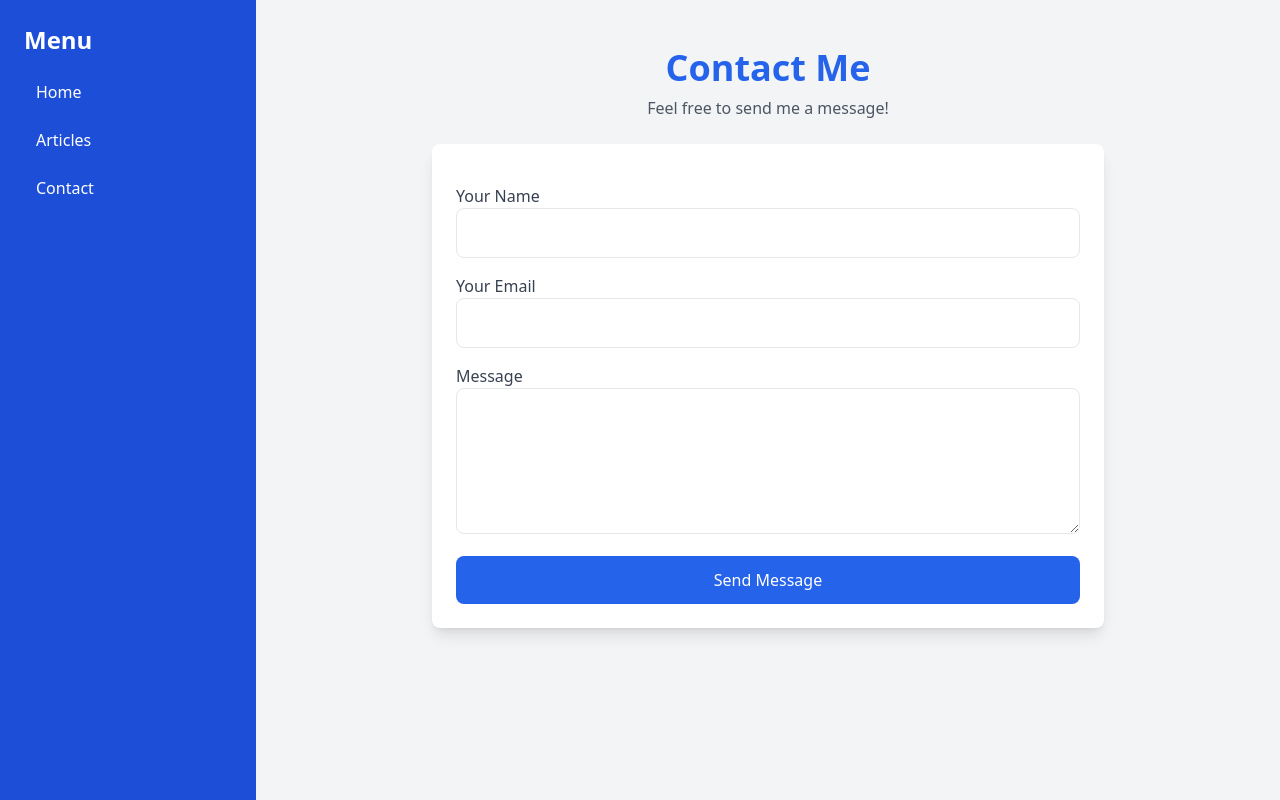
After one commit to maishuji/tech_blog, a Django app: page /contact in a window 1280 px wide. The commit adds this page. Run offline with Django 4.2, Linux system fonts and the light colour scheme; some libraries are stand-ins or nearby versions.

Commit message:
Add page home and contact

```diff
--- /dev/null
+++ b/blog_heho/blog/templates/base.html
@@ -0,0 +1,20 @@
+<!DOCTYPE html>
+<html lang="en">
+<head>
+    <meta charset="UTF-8">
+    <meta name="viewport" content="width=device-width, initial-scale=1.0">
+    <title>{% block title %}My Blog{% endblock %}</title>
+    <script src="https://cdn.tailwindcss.com"></script>
+</head>
+<body class="bg-gray-100 text-gray-900">
+    <div class="flex min-h-screen">
+        <!-- Include the Sidebar Menu -->
+        {% include 'menu.html' %}
+
+        <!-- Main Content -->
+        <div class="flex-1 p-6">
+            {% block content %}{% endblock %}
+        </div>
+    </div>
+</body>
+</html>
--- /dev/null
+++ b/blog_heho/blog/templates/contact.html
@@ -0,0 +1,39 @@
+{% extends 'base.html' %}
+
+{% block title %}Contact - My Blog{% endblock %}
+
+{% block content %}
+<header class="text-center my-6">
+    <h1 class="text-4xl font-bold text-blue-600">Contact Me</h1>
+    <p class="text-gray-600 mt-2">Feel free to send me a message!</p>
+</header>
+
+<div class="max-w-2xl mx-auto bg-white p-6 shadow-lg rounded-lg">
+    <form method="post" action="{% url 'contact' %}" class="space-y-4">
+        {% csrf_token %}
+
+        <div>
+            <label for="name" class="block text-gray-700 font-medium">Your Name</label>
+            <input type="text" id="name" name="name" required
+                class="w-full p-3 border rounded-lg focus:ring-2 focus:ring-blue-500">
+        </div>
+
+        <div>
+            <label for="email" class="block text-gray-700 font-medium">Your Email</label>
+            <input type="email" id="email" name="email" required
+                class="w-full p-3 border rounded-lg focus:ring-2 focus:ring-blue-500">
+        </div>
+
+        <div>
+            <label for="message" class="block text-gray-700 font-medium">Message</label>
+            <textarea id="message" name="message" rows="5" required
+                class="w-full p-3 border rounded-lg focus:ring-2 focus:ring-blue-500"></textarea>
+        </div>
+
+        <button type="submit"
+            class="w-full bg-blue-600 text-white py-3 rounded-lg hover:bg-blue-700">
+            Send Message
+        </button>
+    </form>
+</div>
+{% endblock %}
--- /dev/null
+++ b/blog_heho/blog/templates/menu.html
@@ -0,0 +1,8 @@
+<aside class="w-64 bg-blue-700 text-white p-6 hidden md:block">
+    <h2 class="text-2xl font-bold">Menu</h2>
+    <nav class="mt-4 space-y-2">
+        <a href="/home" class="block py-2 px-3 rounded-lg hover:bg-blue-500">Home</a>
+        <a href="/articles" class="block py-2 px-3 rounded-lg hover:bg-blue-500">Articles</a>
+        <a href="/contact" class="block py-2 px-3 rounded-lg hover:bg-blue-500">Contact</a>
+    </nav>
+</aside>
--- a/blog_heho/blog/urls.py
+++ b/blog_heho/blog/urls.py
@@ -2,5 +2,9 @@ from django.urls import path
 from . import views
 
 urlpatterns = [
-    path('', views.blog_list, name='blog_list'),
+    path('', views.blog_list, name='articles'),
+    path('articles', views.blog_list, name='articles'),
+    path('home', views.home_view, name='home'),
+    path('contact', views.contact_view, name='contact'),
+    path("blog/<int:post_id>/", views.blog_detail_view, name="blog_detail"),
 ]
--- a/blog_heho/blog/views.py
+++ b/blog_heho/blog/views.py
@@ -1,6 +1,29 @@
 from django.shortcuts import render
+from django.http import HttpResponse
+from django.shortcuts import render, get_object_or_404
 from .models import BlogPost
 
 def blog_list(request):
     posts = BlogPost.objects.all()  # Get all blog posts from the database
     return render(request, 'blog/blog_list.html', {'posts': posts})
+
+def blog_detail_view(request, post_id):
+    post = get_object_or_404(BlogPost, id=post_id)
+    return render(request, "blog/blog_detail.html", {"post": post})
+
+def contact_view(request):
+    if request.method == "POST":
+        name = request.POST.get("name")
+        email = request.POST.get("email")
+        message = request.POST.get("message")
+
+        # For now, just print the message (later, you can send an email or save to a database)
+        print(f"New Contact Message from {name} ({email}): {message}")
+
+        return HttpResponse("Thank you for your message!")
+
+    return render(request, "contact.html")
+
+def home_view(request):
+    posts = BlogPost.objects.order_by('-id')[:5]  # Fetch the latest 5 blog posts
+    return render(request, "home.html", {"posts": posts})
```
Also changed, not shown: blog_heho/blog/templates/blog/blog_detail.html (added, +18 -0 lines), blog_heho/blog/templates/blog/blog_list.html (+25 -21 lines), blog_heho/blog/templates/home.html (added, +30 -0 lines).
